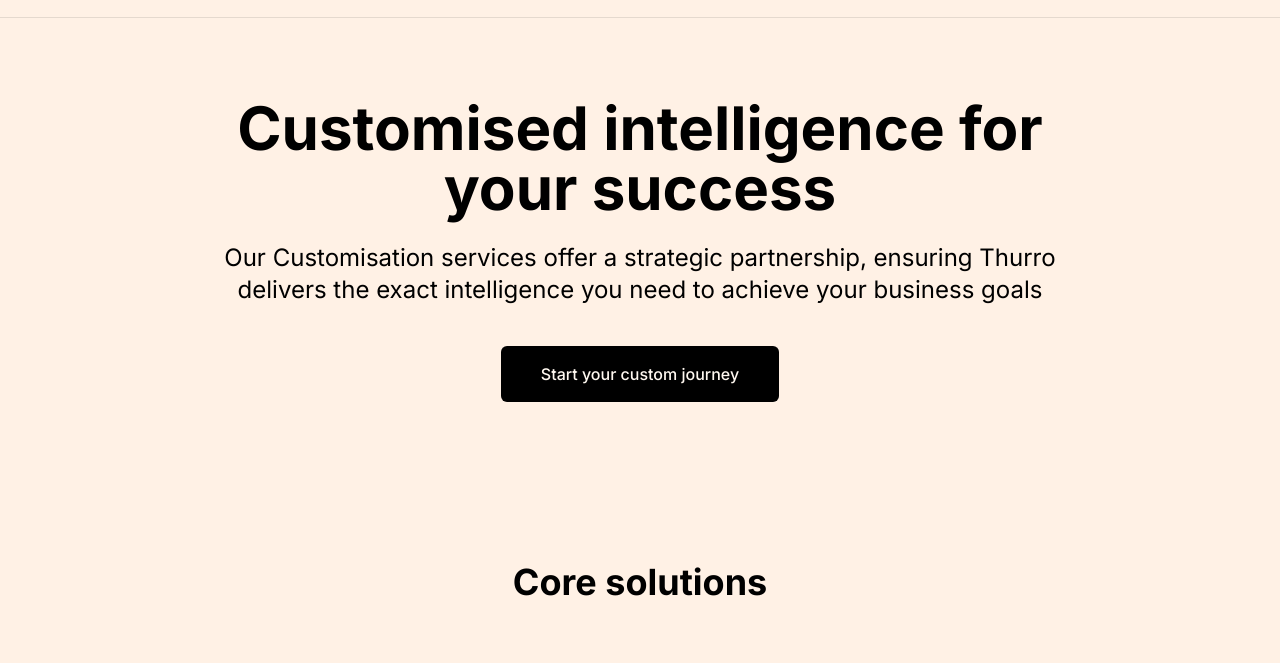
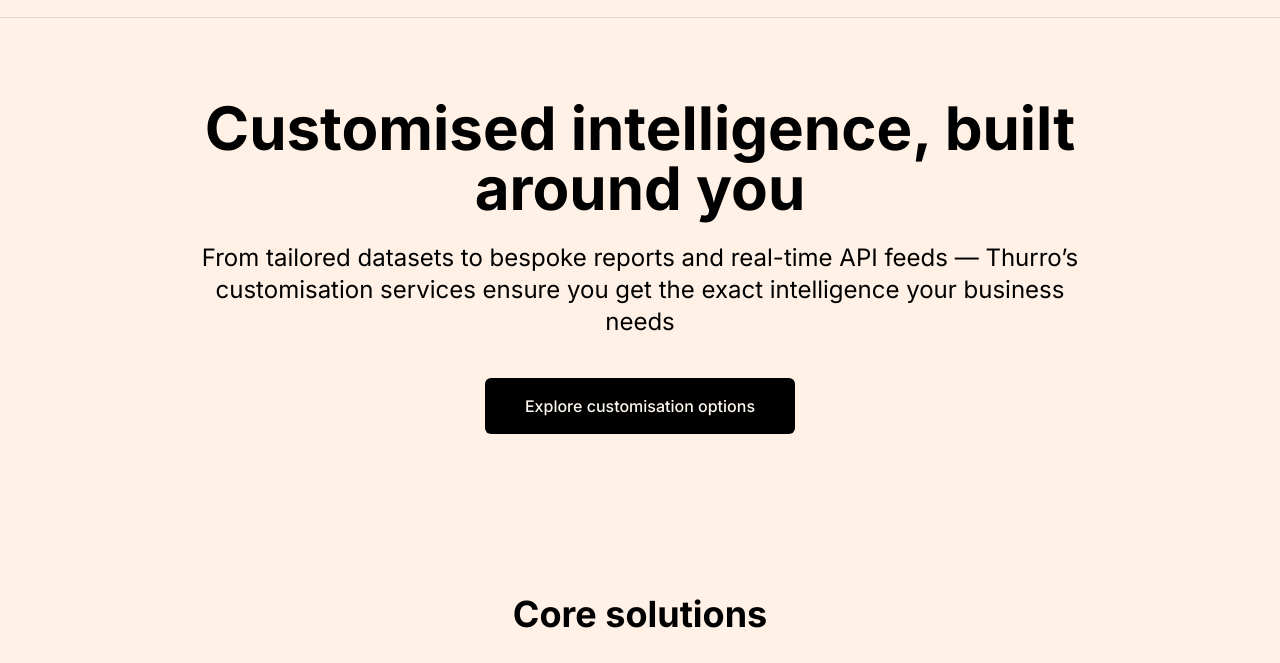
Before and after one commit to Arjunravi249/Thurro.com, a plain HTML site: page customization.html in a window 1280 px wide. Shown: the part 73-736 px from the top of the page. Drawn offline with nearby package versions, Linux system fonts and the light colour scheme.

Commit message:
revised changes

```diff
--- a/customization.html
+++ b/customization.html
@@ -424,11 +424,11 @@
 <section class="py-16 md:py-20 bg-ft-pink overflow-hidden">
     <div class="container mx-auto max-w-7xl px-4 sm:px-6 lg:px-8">
         <div class="text-center max-w-4xl mx-auto">
-            <h1 class="text-4xl md:text-5xl lg:text-6xl font-bold mb-6">Customised intelligence for your success</h1>
-            <p class="text-xl md:text-2xl mb-8">Our Customisation services offer a strategic partnership, ensuring Thurro delivers the exact intelligence you need to achieve your business goals</p>
+            <h1 class="text-4xl md:text-5xl lg:text-6xl font-bold mb-6">Customised intelligence, built around you</h1>
+            <p class="text-xl md:text-2xl mb-8">From tailored datasets to bespoke reports and real-time API feeds — Thurro’s customisation services ensure you get the exact intelligence your business needs</p>
         </div>
         <div class="flex flex-wrap justify-center gap-6 mt-10">
-            <a href="https://ai.thurro.com" class="text-center rounded-md bg-black text-ft-cream font-medium px-10 py-4 rounded-md transition-all duration-200 hover:bg-gray-800">Start your custom journey</a>
+            <a href="https://ai.thurro.com" class="text-center rounded-md bg-black text-ft-cream font-medium px-10 py-4 rounded-md transition-all duration-200 hover:bg-gray-800">Explore customisation options</a>
         </div>
     </div>
 </section>
```
Also changed, not shown: Investment Management.html (+3 -3 lines).
